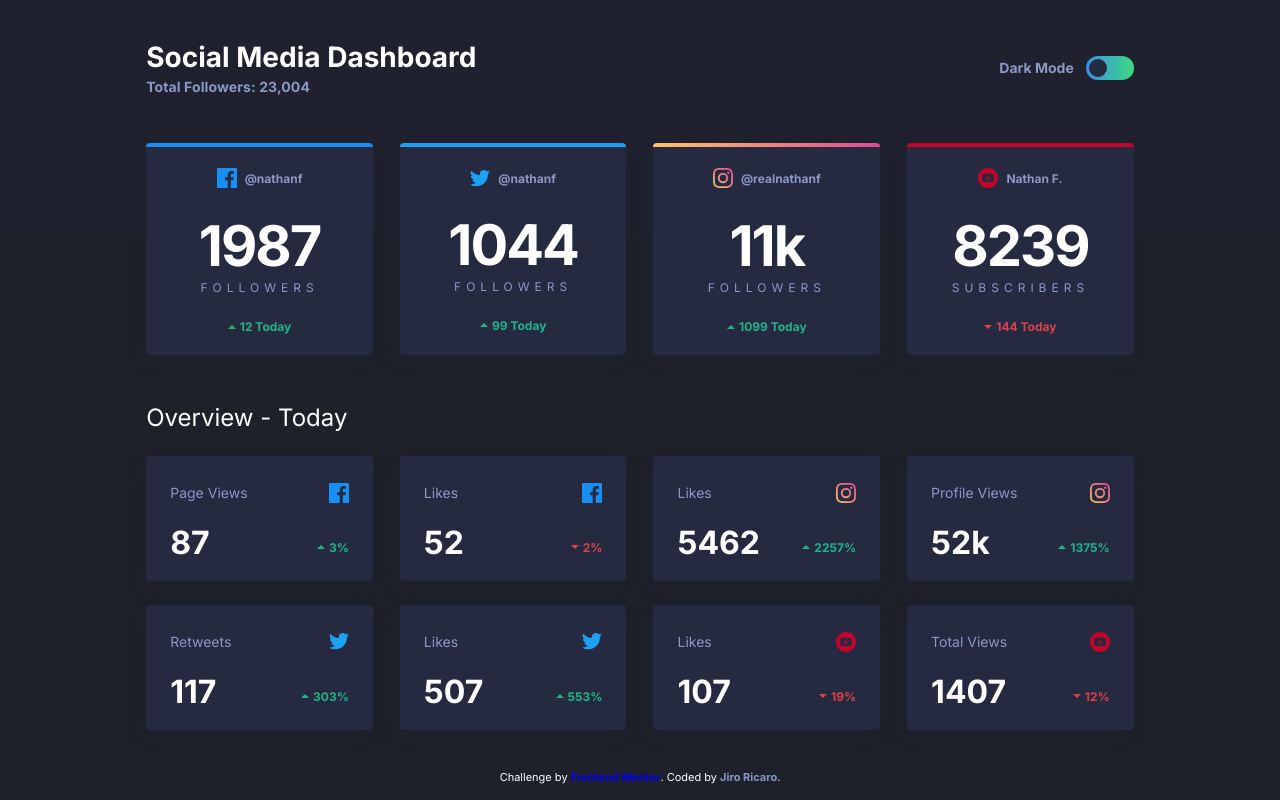
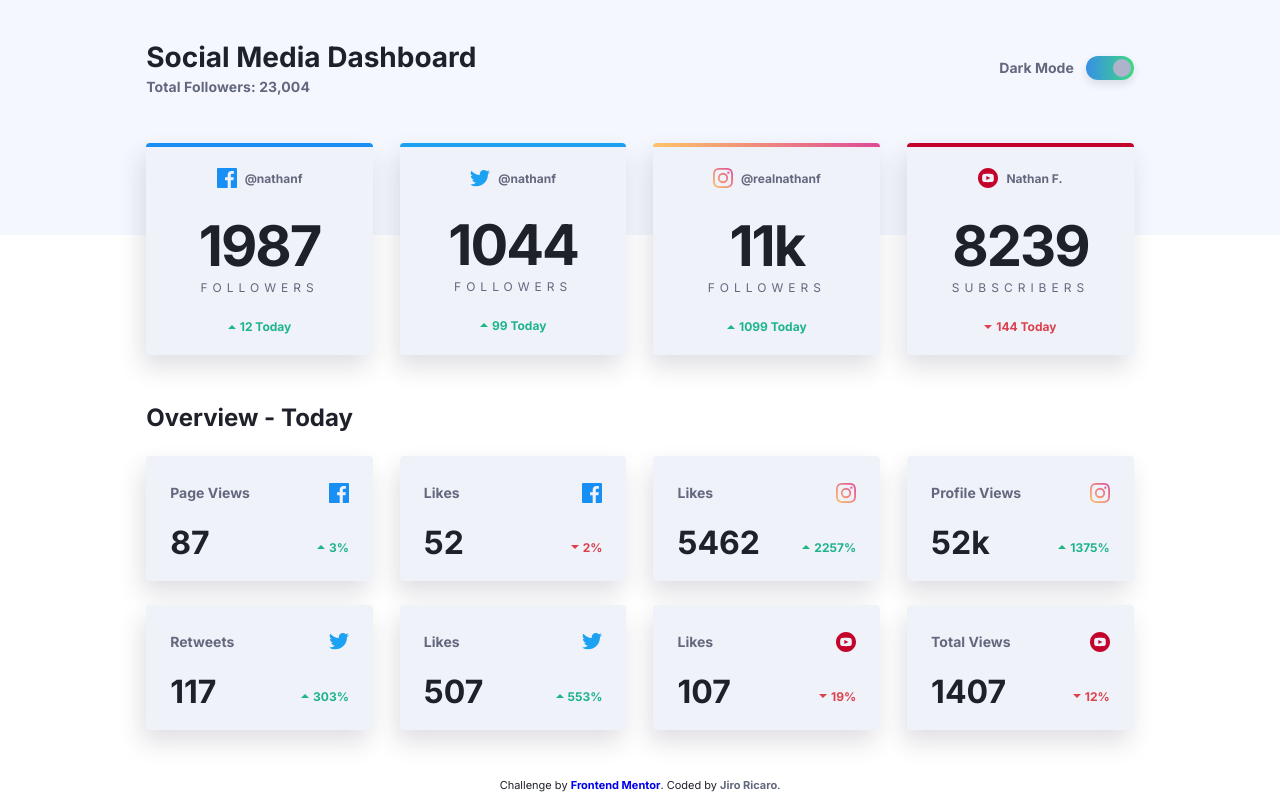
Before and after one commit to jiroRi/social-media-dashboard, a plain HTML site: page index.html in a window 1280 px wide. Both pictures are taken after a click on the element 1109 px from the left and 67 px from the top of the page. Drawn offline with Linux system fonts and the light colour scheme.

Commit message:
added theme switcher script

```diff
--- a/index.html
+++ b/index.html
@@ -217,10 +217,11 @@
           </div>
     </div>
 
-</div>
+  </div>
   <div class="attribution text-header--theme">
     Challenge by <a href="https://www.frontendmentor.io?ref=challenge" target="_blank">Frontend Mentor</a>.
     Coded by <a href="https://jiroricaro.netlify.app" class="text-sub--theme">Jiro Ricaro</a>.
   </div>
+  <script src="./src/js/index.js"></script>
 </body>
 </html>
--- /dev/null
+++ b/src/js/index.js
@@ -0,0 +1,87 @@
+/* dashboard button */
+let btnThemeSwitcher = document.querySelector('.theme-switcher__button');
+let btnThemeSwitcherCircle = document.querySelector('.theme-switcher__button > div');
+
+/* dashboard */
+let bg = document.querySelector('.bg--theme');
+let bgDashboard = document.querySelector('.bg__dashboard--theme');
+let hrTheme = document.querySelector('.hr--theme');
+
+/* text */
+let textHeaderTheme = document.querySelectorAll('.text-header--theme');
+let textSubTheme = document.querySelectorAll('.text-sub--theme');
+
+/* card */
+let bgCardTheme = document.querySelectorAll('.bg__card--theme');
+
+/* colors */
+
+let light = [
+    'hsl(0, 0%, 100%)', /* White (BG) */
+    'hsl(225, 100%, 98%)', /* Very Pale Blue (Top BG Pattern) */
+    'hsl(227, 47%, 96%)', /* Light Grayish Blue (Card BG) */
+    'hsl(228, 12%, 44%)', /* Dark Grayish Blue (Text) */
+    'hsl(230, 17%, 14%)' /* Very Dark Blue (Text) */
+]
+
+let dark = [
+    'hsl(230, 17%, 14%)', /* Very Dark Blue BG*/
+    'hsl(232, 19%, 15%)', /* Very Dark Blue Dashboard*/
+    'hsl(228, 28%, 20%)', /* Dark Desaturated Blue (Card BG) */
+    'hsl(228, 34%, 66%)', /* Desaturated Blue (Text) */
+    'hsl(0, 0%, 100%)' /* White (Text) */
+];
+
+console.dir(btnThemeSwitcher);
+
+let themeSwitch = false;
+
+btnThemeSwitcher.addEventListener('click', function() {
+    if(!themeSwitch) {
+        /* dashboard button */
+        btnThemeSwitcherCircle.style.backgroundColor = 'hsl(230, 22%, 74%)';
+        btnThemeSwitcherCircle.style.left = 'calc(100% - 21px)';
+
+        /* dashboard */
+        bgDashboard.style.backgroundColor = light[1];
+        bg.style.backgroundColor = light[0];
+        hrTheme.style.backgroundColor = light[3];
+
+        /* text */
+        for( let i = 0 ; i < textHeaderTheme.length ; i++ ) {
+            textHeaderTheme[i].style.color = light[4];
+        }
+        for( let i = 0 ; i < textSubTheme.length ; i++ ) {
+            textSubTheme[i].style.color = light[3];
+        }
+        for( let i = 0 ; i < bgCardTheme.length ; i++ ) {
+            bgCardTheme[i].style.backgroundColor = light[2];
+        }
+
+        themeSwitch = true;
+    }
+    else {
+        /* dashboard button */
+        btnThemeSwitcherCircle.style.backgroundColor = 'hsl(228, 28%, 20%)';
+        btnThemeSwitcherCircle.style.left = '3px';
+
+        /* dashboard */
+        bgDashboard.style.backgroundColor = dark[1];
+        bg.style.backgroundColor = dark[0];
+        hrTheme.style.backgroundColor = dark[3];
+
+        /* text */
+        for(let i = 0 ; i < textHeaderTheme.length ; i++ ) {
+            textHeaderTheme[i].style.color = dark[4];
+        }
+        for( let i = 0 ; i < textSubTheme.length ; i++ ) {
+            textSubTheme[i].style.color = dark[3];
+        }
+        for( let i = 0 ; i < bgCardTheme.length ; i++ ) {
+            bgCardTheme[i].style.backgroundColor = dark[2];
+        }
+
+
+        themeSwitch = false;
+    }
+});
--- a/src/styles/index.scss
+++ b/src/styles/index.scss
@@ -106,21 +106,27 @@ p {
     }
 
         .theme-switcher__button {
-            display: flex;
-            justify-content: flex-start;
+            position: relative;
+
+            box-sizing: border-box;
+            cursor: pointer;
+
             width: 48px;
             height: 24px;
             border-radius: 12px;
             padding: 3px;
-            box-sizing: border-box;
-            cursor: pointer;
-
             margin-left: 12px;
 
+            box-shadow: 0 4px 8px rgba(30, 32, 42, 0.125);
+
             div {
+                position: absolute;
+                top: 3px;
+                left: 3px;
                 width: 18px;
                 height: 18px;
                 border-radius: 50%;
+                transition: left 200ms, background-color 200ms;
             }
         }
 
@@ -268,6 +274,7 @@ p {
 
             margin-bottom: 24px;
             font-size: map-get($font-sizes, title-mobile);
+            font-weight: 700;
         }
 
         .socmed-overview__statistics {
@@ -277,7 +284,7 @@ p {
             justify-content: center;
 
             width: 100%;
-            margin-bottom: 2vh;
+            margin-bottom: 3vh;
 
             @media(min-width: 560px) {
                 justify-content: space-between;
@@ -327,6 +334,7 @@ p {
 
                     p {
                         font-size: map-get($font-sizes, statistics-title);
+                        font-weight: 700;
                     }
                 }
 
--- a/src/styles/theme.scss
+++ b/src/styles/theme.scss
@@ -12,28 +12,32 @@
 
 .bg--theme {
     background-color: hsl(230, 17%, 14%);
+    transition: background-color 200ms;
 }
 
 .bg__dashboard--theme {
    background-color: hsl(232, 19%, 15%);
+   transition: background-color 200ms;
 }
 
 .text-header--theme {
     color: hsl(0, 0%, 100%);
+    transition: color 200ms;
 }
 
 .text-sub--theme {
     color: hsl(228, 34%, 66%);
+    transition: color 200ms;
 }
 
 .bg__card--theme {
    background-color: hsl(228, 28%, 20%);
    border-radius: 4px;
-   box-shadow: -4px 8px 16px rgba(37, 42, 65, 0.15);
+   box-shadow: -4px 12px 24px rgba(37, 42, 65, 0.15);
 }
 
 .btn-circle--theme {
-    background-color: hsl(228, 28%, 20%)
+    background-color: hsl(228, 28%, 20%);
 }
 
 .btn-bg--theme {
```
Also changed, not shown: src/styles/index.css, src/styles/theme.css, 2 other files.
